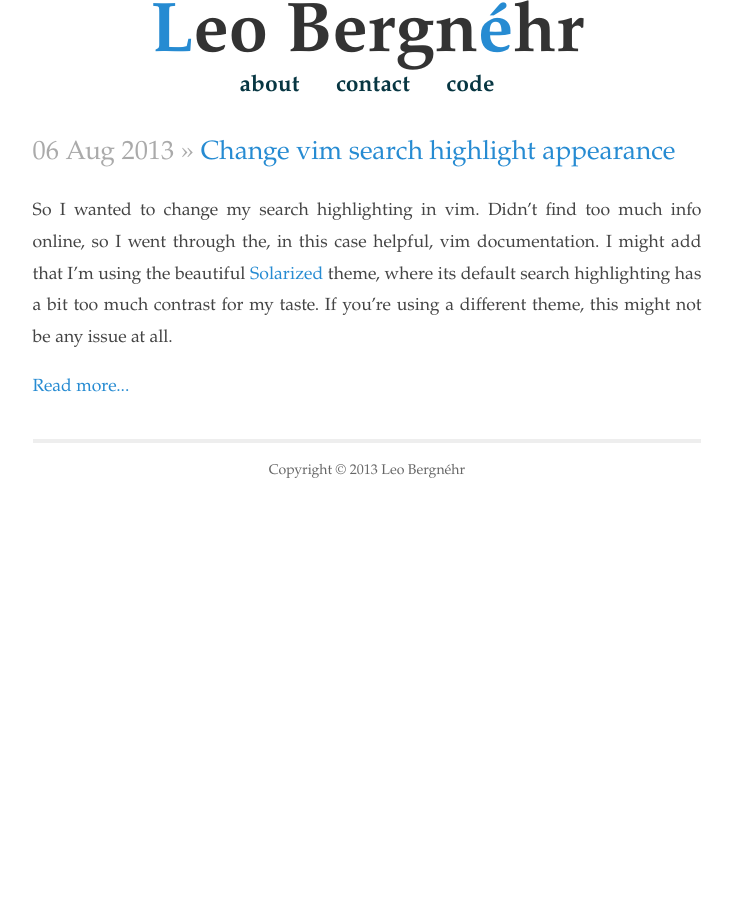
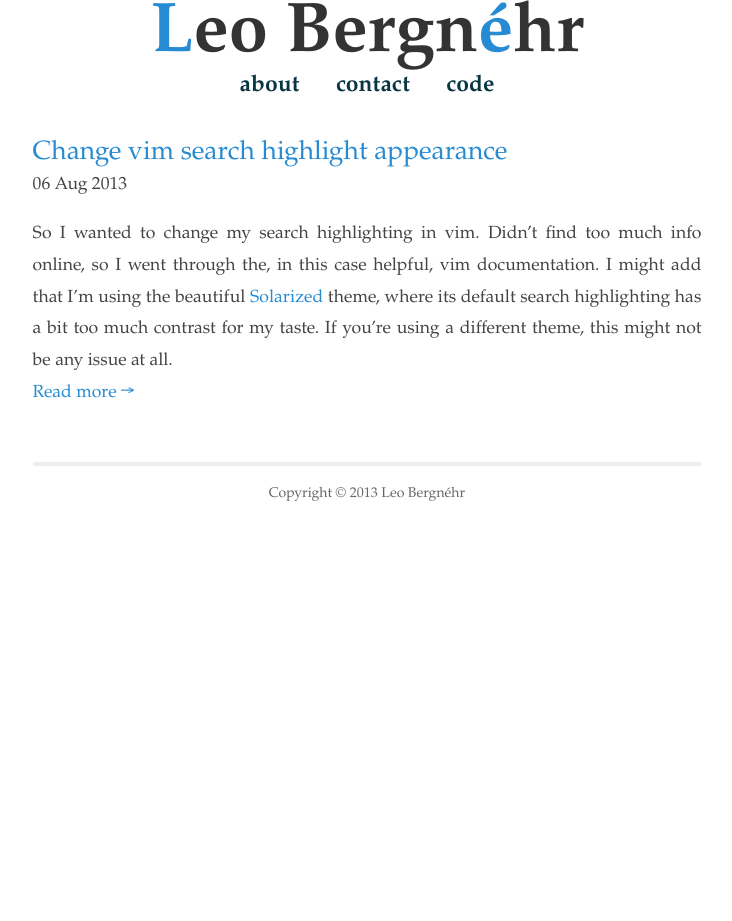
Before and after one commit to lbergnehr/lbergnehr.github.io, a Jekyll site: the page built from index.html, in a window 1280 px wide. Shown: the whole page, without its empty margins (273-1005 px from the left). Built offline with Jekyll 4.4.1, drawn with Linux system fonts in a browser that asks for light colours; Markdown is read by kramdown in place of the engine named in the settings.

Commit message:
Improve first page excerpt list

```diff
--- a/css/main.css
+++ b/css/main.css
@@ -57,12 +57,25 @@ ul.posts li, .post p {
   line-height: 1.8em;
 }
 
+ul.posts .post-list-header, ul.posts .post-list-body {
+  margin-bottom: 1em;
+}
+
+ul.posts .post-list-body {
+  border-bottom: 1px solid #eee;
+  padding-bottom: 1em;
+}
+
+ul.posts li:last-child .post-list-body {
+  border: none;
+}
+
+ul.posts p { margin: 0; }
+
 ul.posts .post-list-title {
   color: #aaa;
-}
-
-ul.posts .post-list-title {
   font-size: 150%;
+  margin 0;
 }
 
 .exceprt {
--- a/index.html
+++ b/index.html
@@ -8,9 +8,15 @@ title: Leo Bergnéhr
     {% for page in site.posts %}
 
       <li>
-        <p class="post-list-title"><span>{{ page.date | date_to_string }}</span> &raquo; <a href="{{ page.url }}">{{ page.title }}</a></p>
-        <p class="post-list-exceprt">{{page.excerpt}}</p>
-        <p><a href="{{ page.url }}">Read more...</a></p>
+        <div class="post-list-header">
+          <p class="post-list-title"><a href="{{ page.url }}">{{ page.title }}</a></p>
+          <p class="post-list-date">{{ page.date | date_to_string }}</p>
+        </div>
+
+        <div class="post-list-body">
+          <p class="post-list-exceprt">{{ page.excerpt }}</p>
+          <p><a href="{{ page.url }}">Read more &rarr;</a></p>
+        </div>
       </li>
 
     {% endfor %}
```
